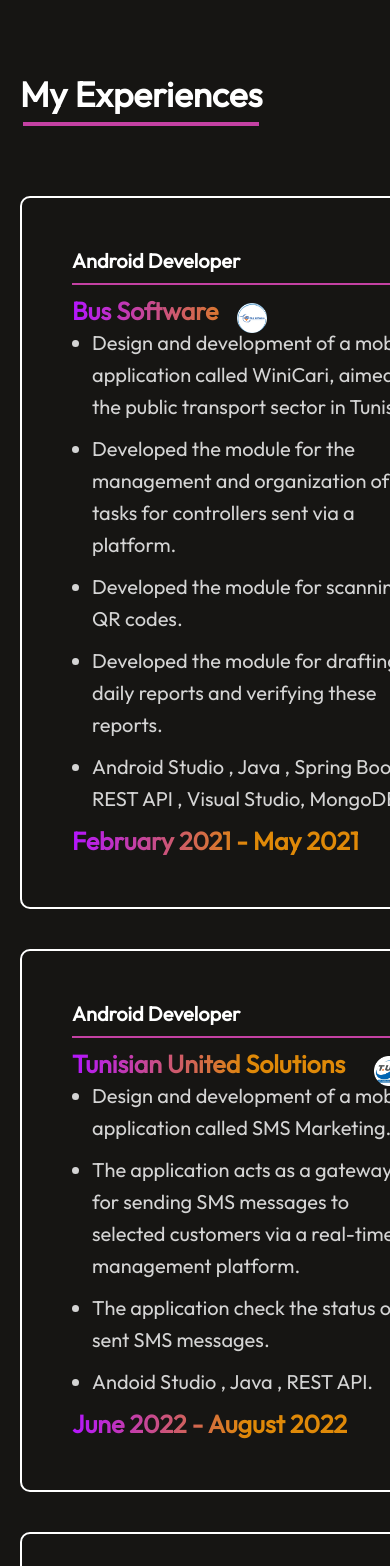
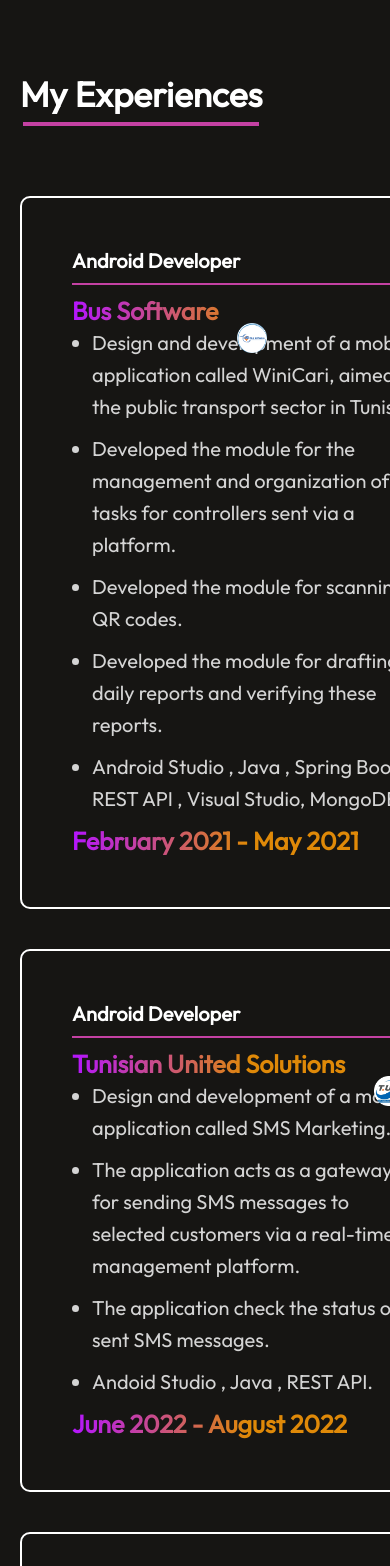
Before and after one commit to arij45/PortfolioWebSite, a React (Vite) app: page / in a window 390 px wide. Shown: the part 2897-4463 px from the top of the page. Built offline with nearby package versions, Linux system fonts and the light colour scheme.

Commit message:
PortfolioWebApplication

```diff
--- a/src/Components/Experiences/Experiences.css
+++ b/src/Components/Experiences/Experiences.css
@@ -167,9 +167,9 @@
         margin-bottom: 50px;
       }
 
-      .company-icon[data-index="1"] {
-        left: 100px;
-      }
+      .company-icon{
+        top: 120px;
+    }
 
       .experiences-format h3{
         font-size: 20px;
```
